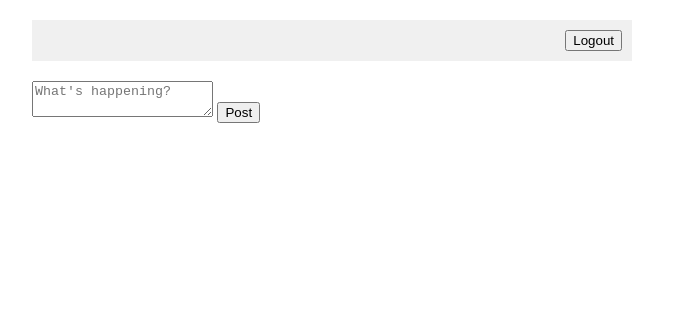
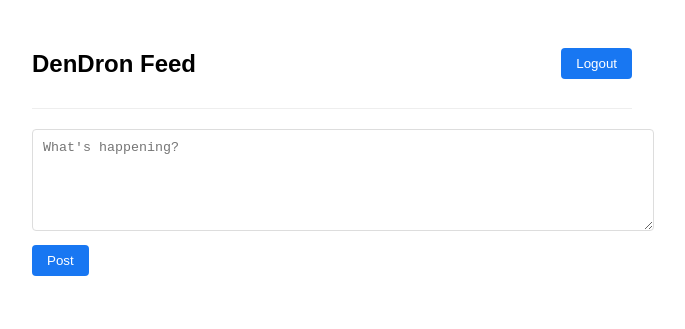
Before and after one commit to Dendron558/CarpetWall, a plain HTML site: page index.html in a window 1280 px wide. Shown: the whole page, without its empty margins (308-993 px from the left). Drawn offline with Linux system fonts and the light colour scheme.

Commit message:
Update index.html

```diff
--- a/index.html
+++ b/index.html
@@ -9,29 +9,62 @@
       margin: 0 auto;
       padding: 20px;
     }
-    #auth-status {
-      text-align: right;
-      padding: 10px;
-      background: #f0f0f0;
+    #auth-header {
+      display: flex;
+      justify-content: space-between;
+      align-items: center;
+      padding: 10px 0;
+      border-bottom: 1px solid #eee;
+      margin-bottom: 20px;
     }
     #post-form {
       margin: 20px 0;
     }
+    #post-content {
+      width: 100%;
+      height: 80px;
+      padding: 10px;
+      margin-bottom: 10px;
+      border: 1px solid #ddd;
+      border-radius: 4px;
+    }
     #posts-container {
-      margin-top: 20px;
+      margin-top: 30px;
     }
     .post {
       border: 1px solid #ddd;
       padding: 15px;
-      margin-bottom: 10px;
+      margin-bottom: 15px;
       border-radius: 5px;
+    }
+    .post-username {
+      font-weight: bold;
+      margin-bottom: 5px;
+    }
+    .post-date {
+      color: #666;
+      font-size: 0.9em;
+    }
+    button {
+      background: #1877f2;
+      color: white;
+      border: none;
+      padding: 8px 15px;
+      border-radius: 4px;
+      cursor: pointer;
+    }
+    button:hover {
+      background: #166fe5;
     }
   </style>
 </head>
 <body>
-  <div id="auth-status">
-    <span id="username-display"></span>
-    <button onclick="logout()">Logout</button>
+  <div id="auth-header">
+    <h2>DenDron Feed</h2>
+    <div>
+      <span id="username-display"></span>
+      <button onclick="logout()">Logout</button>
+    </div>
   </div>
 
   <div id="post-form">
@@ -42,22 +75,24 @@
   <div id="posts-container"></div>
 
   <script type="module">
-    import { supabase, getCurrentUser, logout } from './auth.js'
+    import { getCurrentUser, logout } from './auth.js'
     import { loadPosts, createPost } from './posts.js'
 
-    // Expose to global scope for HTML onclick
+    // Expose functions to global scope
     window.logout = logout
     window.createPost = createPost
 
-    // Check auth
+    // Check authentication
     const user = getCurrentUser()
-    if (!user) window.location.href = 'login.html'
+    if (!user) {
+      window.location.href = 'login.html'
+    } else {
+      // Show username
+      document.getElementById('username-display').textContent = `@${user.username}`
 
-    // Display username
-    document.getElementById('username-display').textContent = user.username
-
-    // Load posts
-    loadPosts()
+      // Load initial posts
+      loadPosts()
+    }
   </script>
 </body>
 </html>
```
